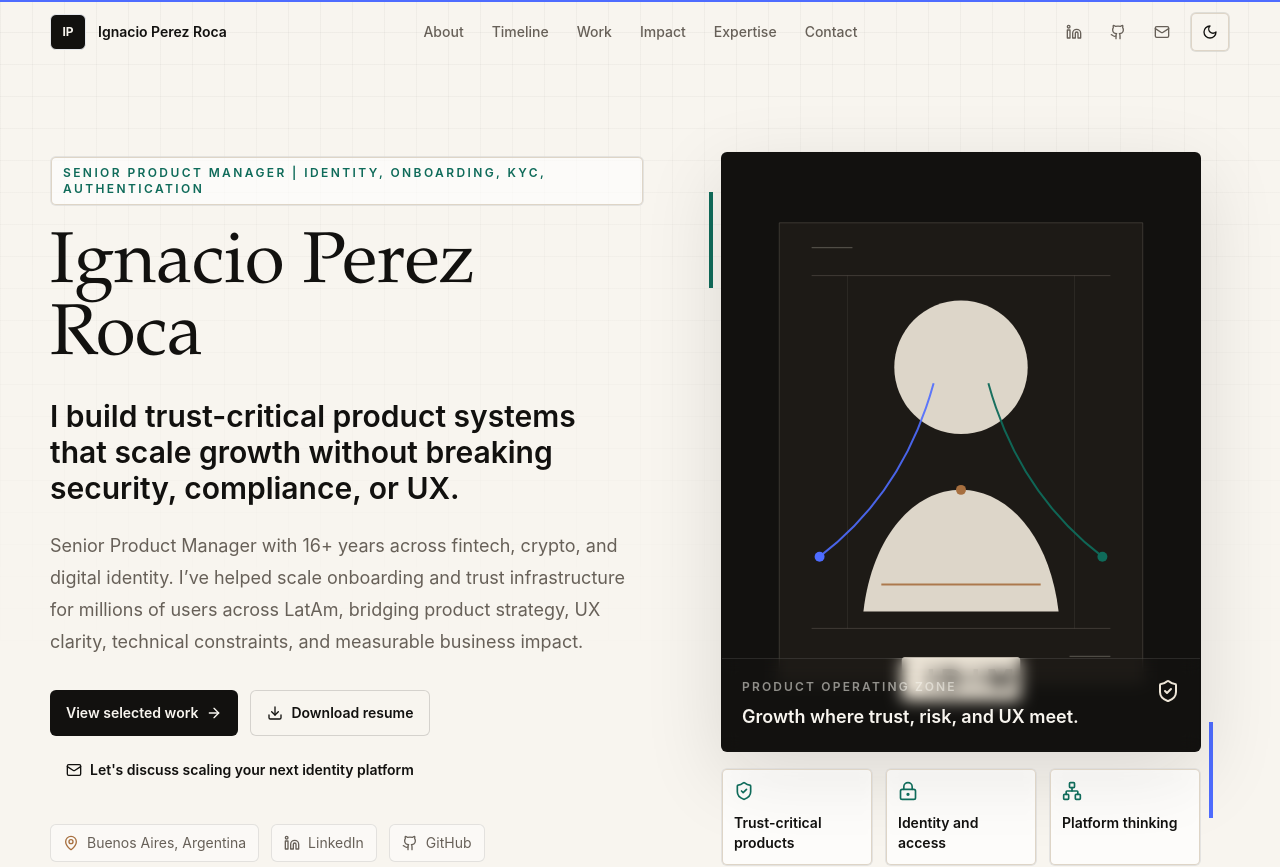
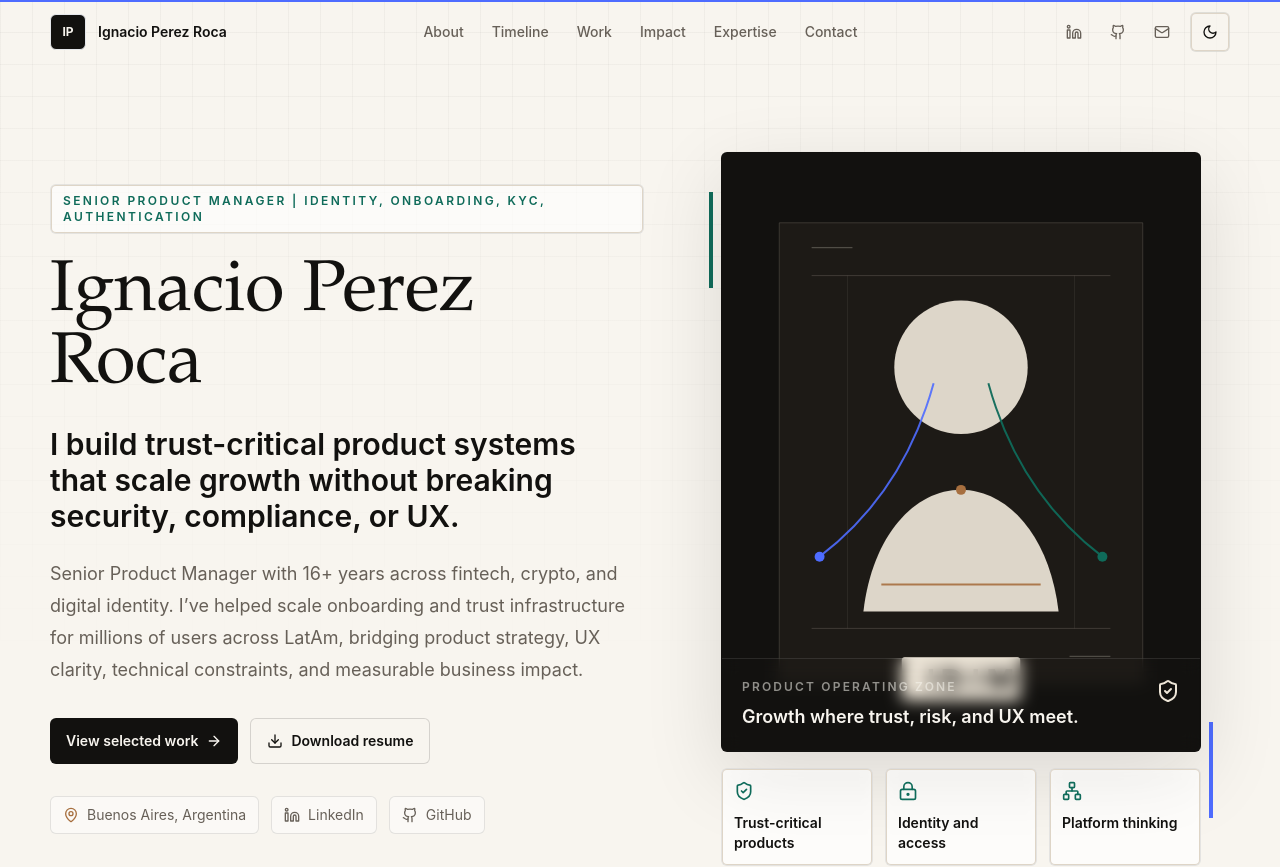
Before and after one commit to ignacioperezroca/ignacio-portfolio, a Next.js app: page / in a window 1280 px wide. Shown: the top 867 px of the page. Built offline with nearby package versions, Linux system fonts and the light colour scheme.

Commit message:
Remove tertiary hero contact CTA

```diff
--- a/src/components/Hero.tsx
+++ b/src/components/Hero.tsx
@@ -1,5 +1,5 @@
 import Image from "next/image";
-import { ArrowRight, Download, Github, Linkedin, Mail, MapPin, ShieldCheck } from "lucide-react";
+import { ArrowRight, Download, Github, Linkedin, MapPin, ShieldCheck } from "lucide-react";
 import { ButtonLink } from "@/components/ButtonLink";
 import { FadeIn } from "@/components/FadeIn";
 import { MetricsStrip } from "@/components/MetricsStrip";
@@ -33,10 +33,6 @@
             <ButtonLink href={personalInfo.resumeUrl} variant="secondary" download>
               <Download className="h-4 w-4" aria-hidden />
               Download resume
-            </ButtonLink>
-            <ButtonLink href="#contact" variant="ghost">
-              <Mail className="h-4 w-4" aria-hidden />
-              Let&apos;s discuss scaling your next identity platform
             </ButtonLink>
           </FadeIn>
 
```
